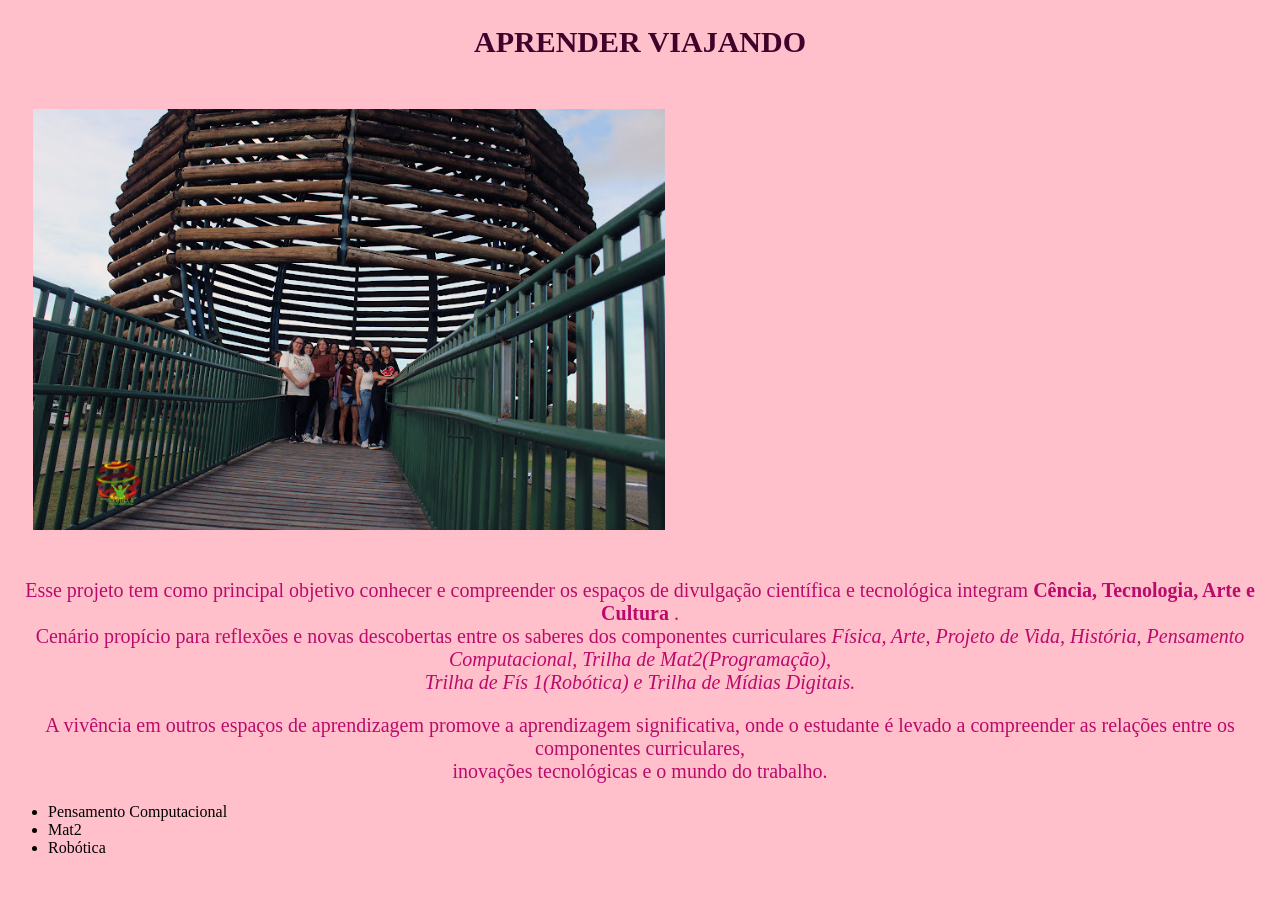
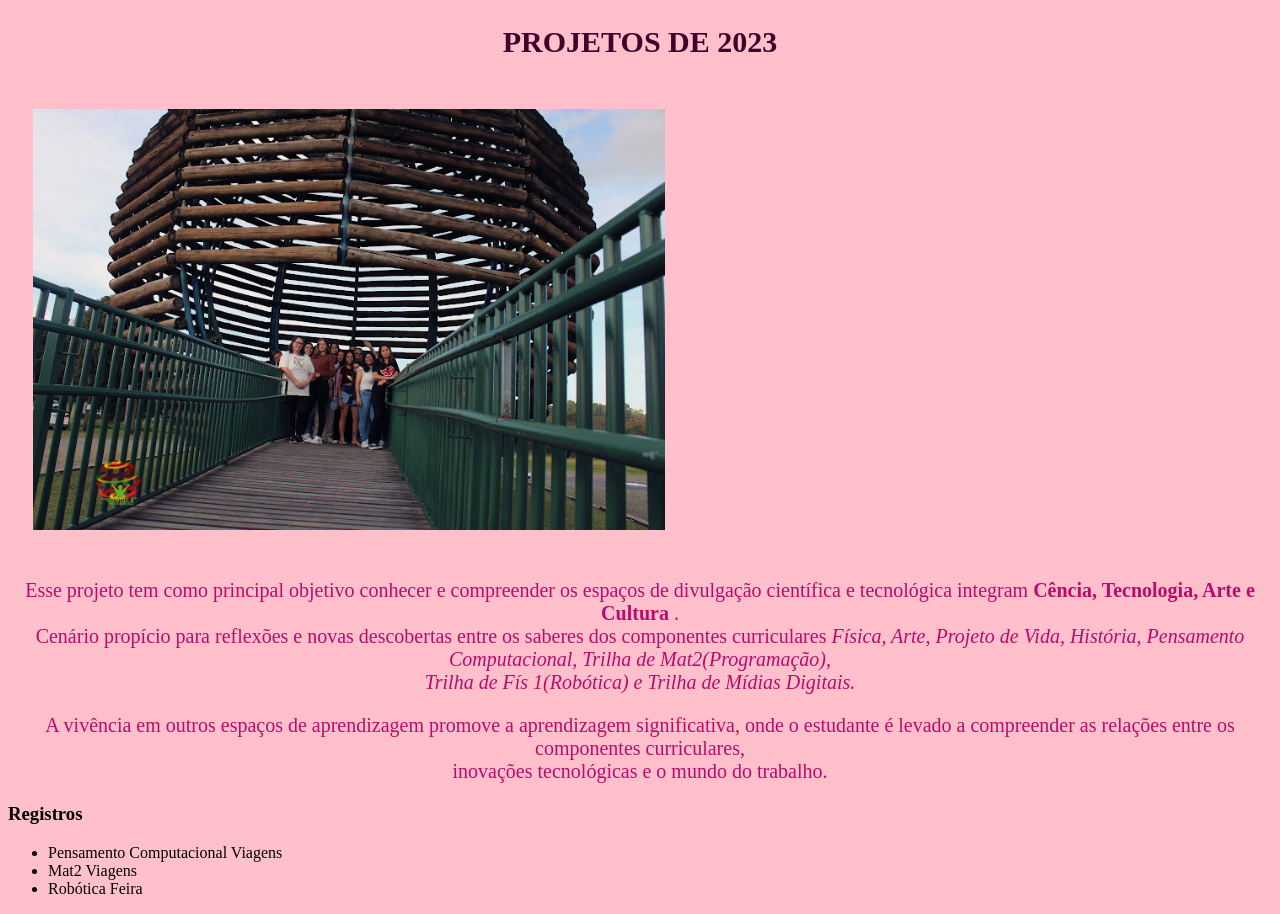
Before and after one commit to Janinha77/TurmaDNoite_PCEM_J3, a plain HTML site: page index.html in a window 1280 px wide. Before the commit the page ends 873 px from the top, so only its background shows below. Drawn offline with Linux system fonts and the light colour scheme.

Commit message:
Divisões

```diff
--- a/index.html
+++ b/index.html
@@ -7,10 +7,13 @@
  </head>
  <body>
      <section class="titulo">
-        <h1 id="titulo"> APRENDER VIAJANDO </h1>
+        <h1 id="titulo"> PROJETOS DE 2023 </h1>
+     <div class="banner">
         <img id="banner"   src="Parque (1).JPG" alt="Turma 2ºAno">
+     </div>
      </section>
      <section class="conteudo">
+          <div class="texto">
 
         <p class="texto" > Esse projeto tem como principal objetivo conhecer e compreender os espaços de divulgação científica
         e tecnológica integram <b> Cência, Tecnologia, Arte e Cultura </b>. <br> Cenário propício para reflexões
@@ -20,11 +23,15 @@
         <p class="texto"  > A vivência em outros espaços de aprendizagem promove a aprendizagem significativa,
         onde o estudante é levado a compreender as relações entre os componentes curriculares, <br>
         inovações tecnológicas e o mundo do trabalho.</p>
+     </div>
+     <div class="lista">
+          <h3 class="titulo-centralizado"> Registros</h3>
         <ul>
-          <li> Pensamento Computacional</li>
-          <li> Mat2 </li>
-          <li> Robótica </li>
+          <li> Pensamento Computacional Viagens</li>
+          <li> Mat2 Viagens</li>
+          <li> Robótica Feira </li>
         </ul>
+     </div>
      </section>
      </body>
  </html>
```
